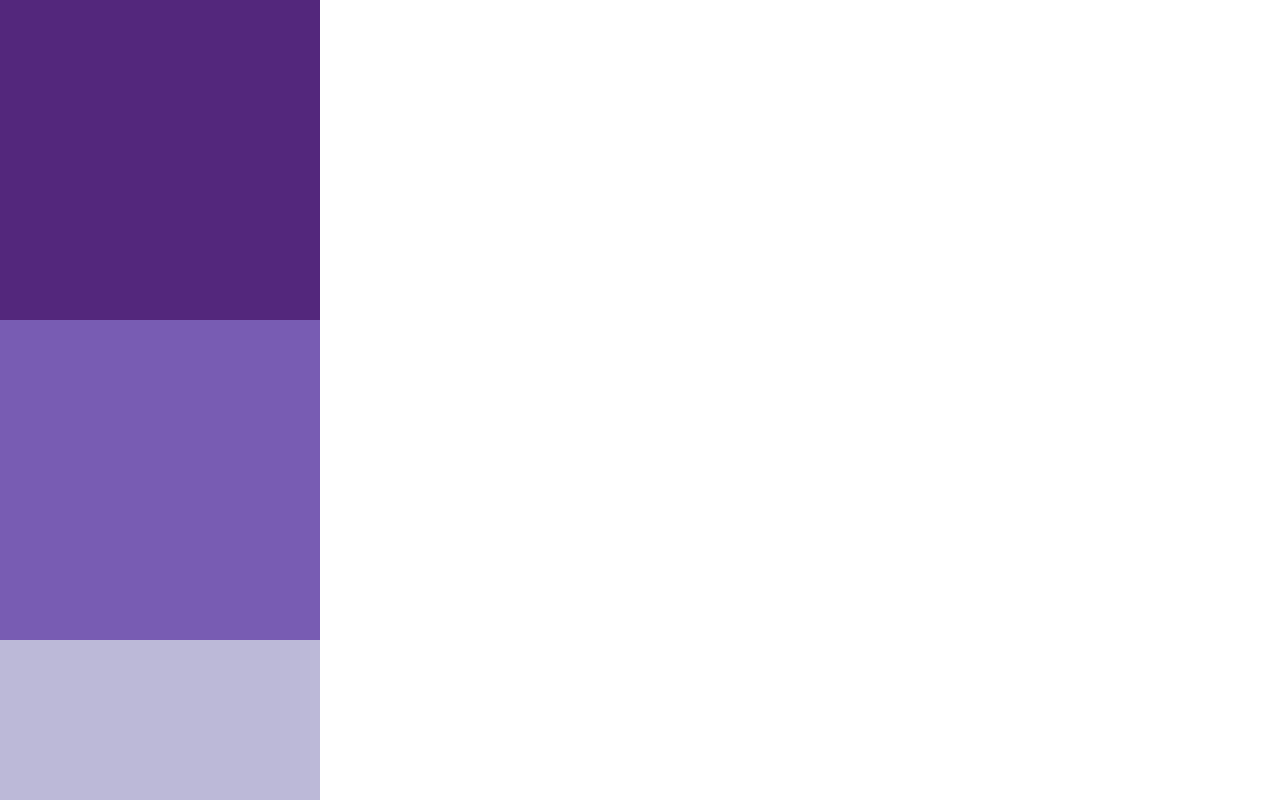
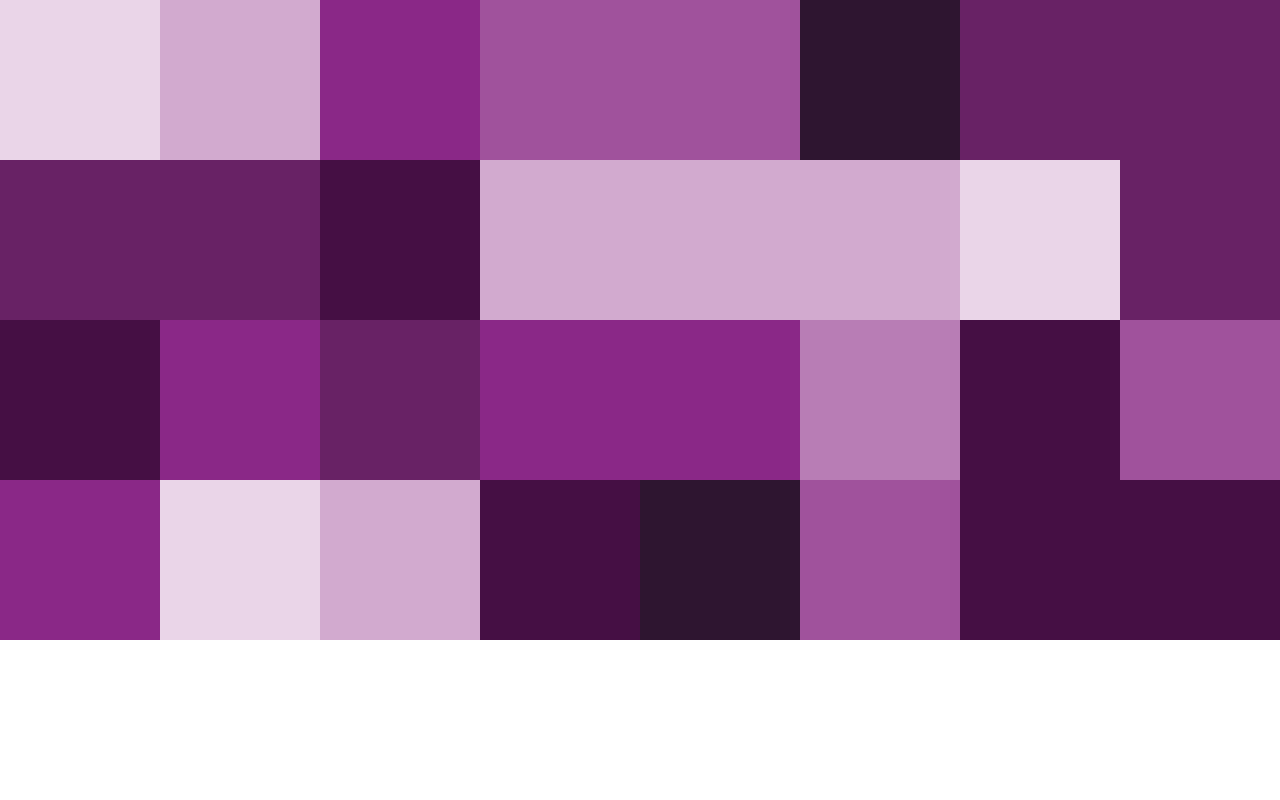
Before and after one commit to mounvip1525/react-mini-projects, a React (Create React App) app in the folder react-mini-projects/: page /colorBox in a window 1280 px wide. Shown: the top 800 px of the page. Built offline with nearby package versions, Linux system fonts and the light colour scheme.

Commit message:
css update

```diff
--- a/react-mini-projects/src/components/ColorBox/Box.js
+++ b/react-mini-projects/src/components/ColorBox/Box.js
@@ -3,20 +3,20 @@ import { choice } from '../helpers';
 import './styles.css';
 
 export default class Box extends Component {
-    static defaultProps = {
-        allColors : ["#53277C" , "#785CB3" , "#270C43"  , "#645394"  , "#BCB9D8" , "#BDB4D3" ,"#B89BD5" , "#5A466B"]
-    }
+    // static defaultProps = {
+    //     allColors : ["#EAD5E8" , "#D2AACF" , "#B87DB5"  , "#A0529C"  , "#8A2887" , "#682265" ,"#450F44" , "#2e1530"]
+    // }
     constructor(props){
         super(props)
         this.state = {
-            color: choice(this.props.allColors)
+            color: choice(this.props.colors)
         }
         this.handleClick=this.handleClick.bind(this);
     }
     pickColor(){
         let newColor;
         do {
-            newColor = choice(this.props.allColors);
+            newColor = choice(this.props.colors);
         } while (newColor === this.state.color);
         this.setState({color:newColor})
     }
--- a/react-mini-projects/src/components/ColorBox/ColorContainer.js
+++ b/react-mini-projects/src/components/ColorBox/ColorContainer.js
@@ -4,11 +4,12 @@ import './styles.css';
 
 export default class ColorContainer extends Component {
     static defaultProps = {
-        numBoxes:18
+        numBoxes:32,
+        allColors : ["#EAD5E8" , "#D2AACF" , "#B87DB5"  , "#A0529C"  , "#8A2887" , "#682265" ,"#450F44" , "#2e1530"]
     };
     render() {
         const boxes = Array.from({length:this.props.numBoxes}).map(()=>(
-            <Box />
+            <Box colors={this.props.allColors} />
         ));
         return <div className="Color-box"> {boxes} </div>
     }
--- a/react-mini-projects/src/components/ColorBox/styles.css
+++ b/react-mini-projects/src/components/ColorBox/styles.css
@@ -1,4 +1,11 @@
 .Box{
-    height:20em;
-    width:20em
+    height:10em;
+    width:10em;
 }
+.Color-box{
+    display:flex;
+    flex-wrap:wrap;
+    width:100vw;
+    justify-content: center;
+    align-items: center;
+}
```
